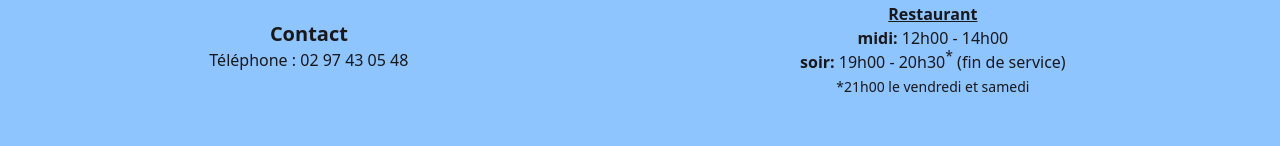
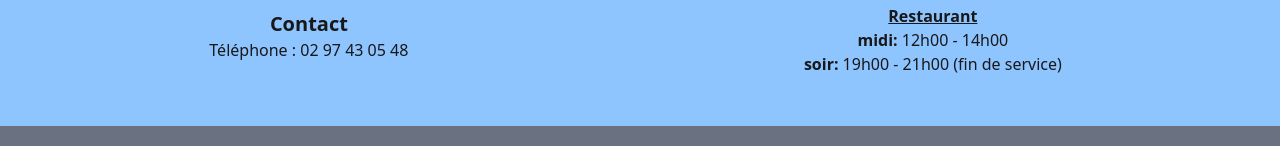
Before and after one commit to AlanGdev/chaloupe, a Next.js app: page /contact in a window 1280 px wide. Shown: the part 462-608 px from the top of the page. Built offline with nearby package versions, Linux system fonts and the light colour scheme.

Commit message:
changements horaires d'été

```diff
--- a/src/components/Section1Contact/index.jsx
+++ b/src/components/Section1Contact/index.jsx
@@ -49,11 +49,11 @@ export function Section1Contact() {
               <br />
               <span className="font-semibold">midi:</span> 12h00 - 14h00
               <br />
-              <span className="font-semibold">soir:</span> 19h00 - 20h30
-              <sup className="text-sm font-light">*</sup> (fin de service)
+              <span className="font-semibold">soir:</span> 19h00 - 21h00
+              {/*<sup className="text-sm font-light">*</sup>*/} (fin de service)
               <br />
               <span className="text-sm font-light">
-                *21h00 le vendredi et samedi
+                {/**21h00 le vendredi et samedi*/}
               </span>
             </p>
           </div>
```
